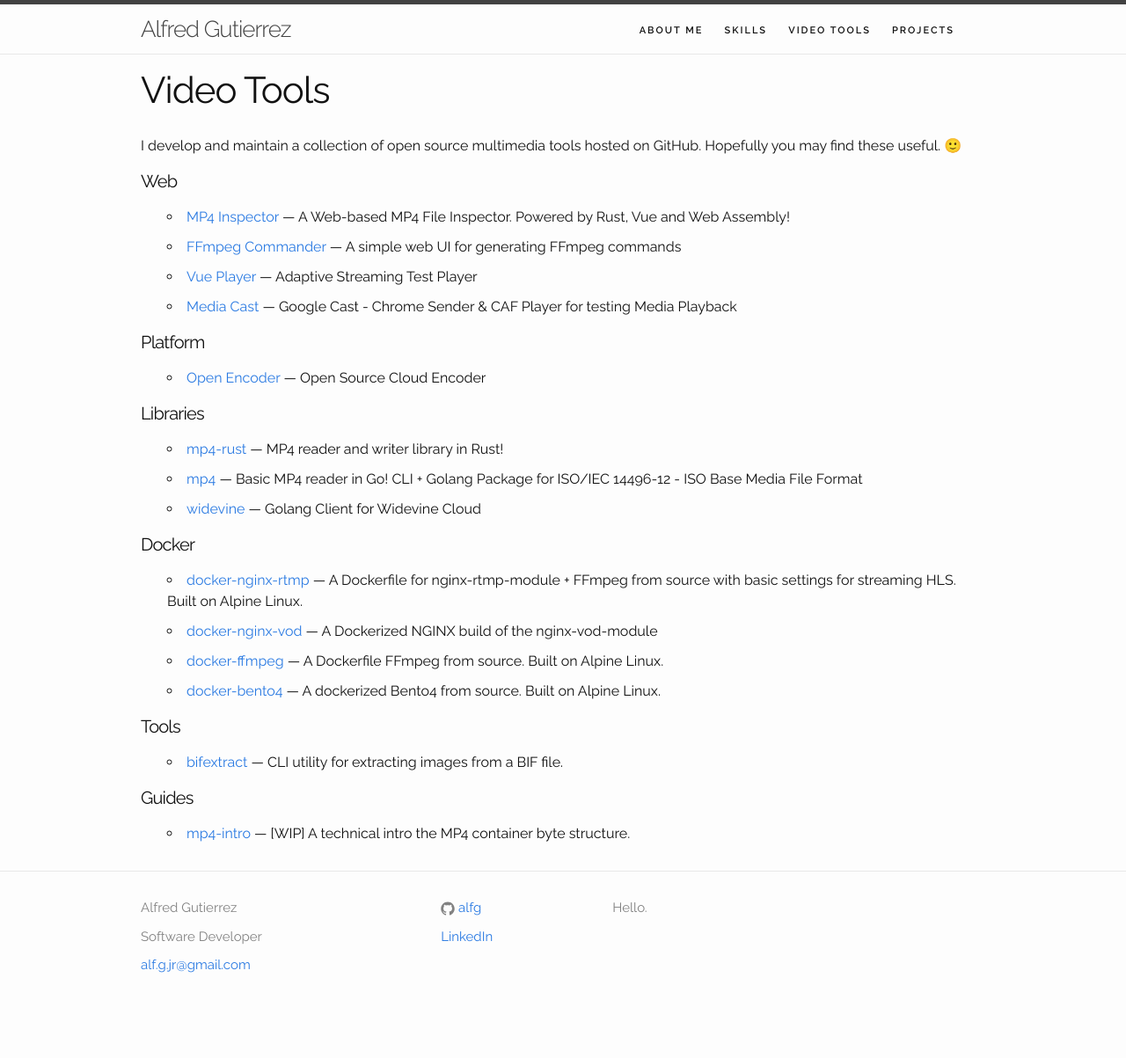
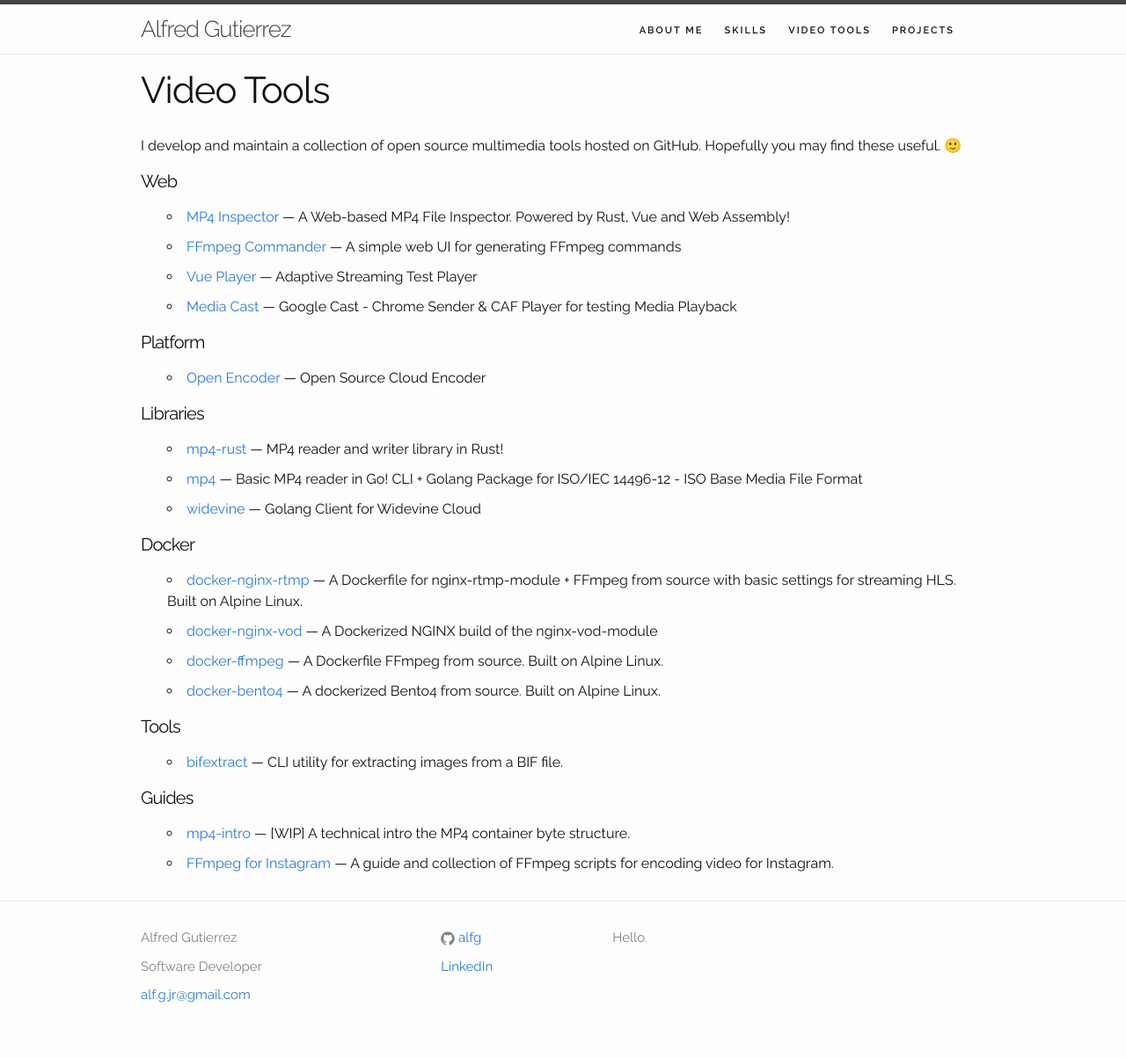
Before and after one commit to alfg/alfg.github.io, a Jekyll site: the page built from video-tools.md, in a window 1280 px wide. Shown: the whole page at 88% size. Built offline with Jekyll 4.4.1, drawn with Linux system fonts in a browser that asks for light colours; before the commit the page ends 1169 px from its top, so only the background shows below that.

Commit message:
Update video-tools.md

```diff
--- a/video-tools.md
+++ b/video-tools.md
@@ -31,3 +31,4 @@
 
 #### Guides
 * [mp4-intro](https://github.com/alfg/mp4-intro) &mdash; [WIP] A technical intro the MP4 container byte structure.
+* [FFmpeg for Instagram](https://gist.github.com/alfg/1fb80cd89c70602c0291e5743c5df9cd) &mdash; A guide and collection of FFmpeg scripts for encoding video for Instagram.
```
